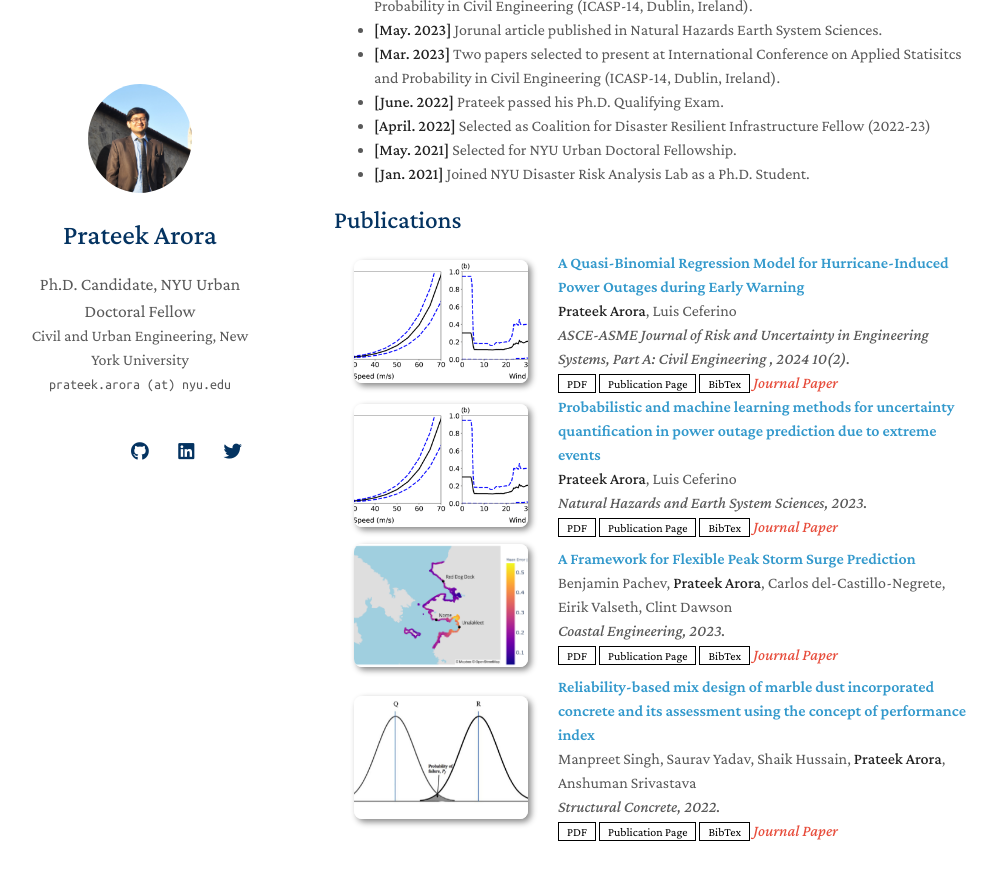
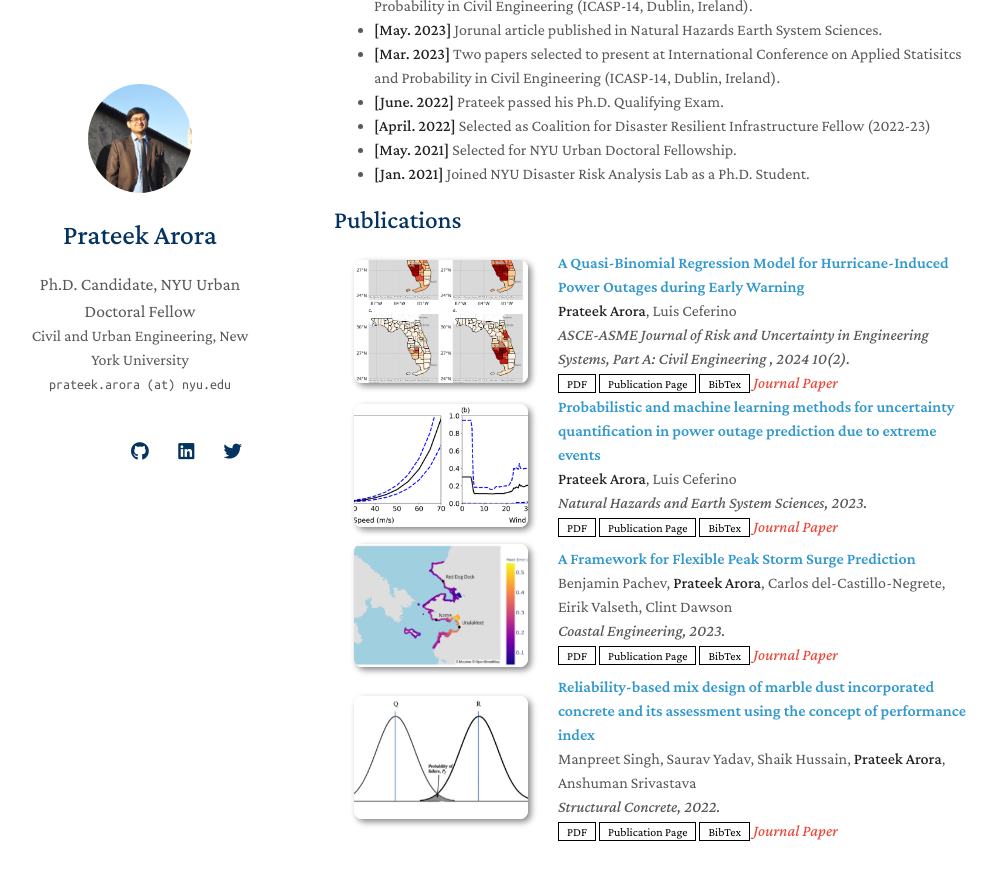
Before and after one commit to pa56/profile, a Jekyll site: the page built from index.md, in a window 1280 px wide and 900 px high, scrolled down 764 px. Shown: the top 880 px of the window, without its empty margins (136-1133 px from the left). Built offline with Jekyll 4.4.1, drawn with Linux system fonts in a browser that asks for light colours; nearby versions of some CDN libraries; a style sheet for code colours, icons or effects is not loaded; our own code applies the rules of GitHub Pages for plain Markdown files.

Commit message:
Update publications.md

```diff
--- a/_includes/publications.md
+++ b/_includes/publications.md
@@ -8,7 +8,7 @@
 <div class="pub-row">
 
   <div class="col-sm-3 abbr" style="position: relative;padding-right: 15px;padding-left: 15px;">
-    <img src="assets/img/nhess-23-1665-2023-avatar-web.png" class="teaser img-fluid z-depth-1">
+    <img src="assets/img/07_comparison_plot_logit_10022023 (1).png" class="teaser img-fluid z-depth-1">
   </div>
 
   <div class="col-sm-9" style="position: relative;padding-right: 15px;padding-left: 20px;">
```
